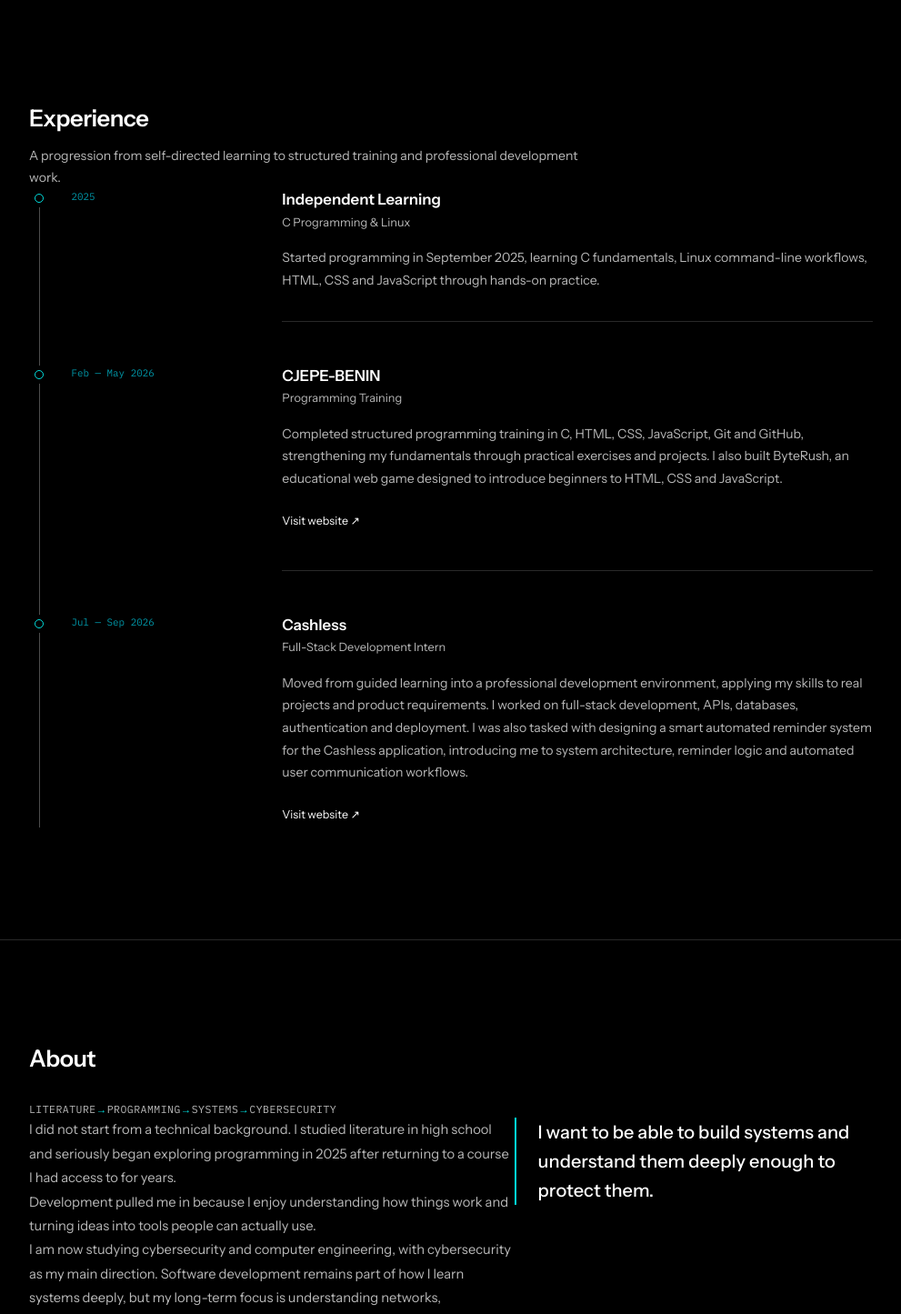
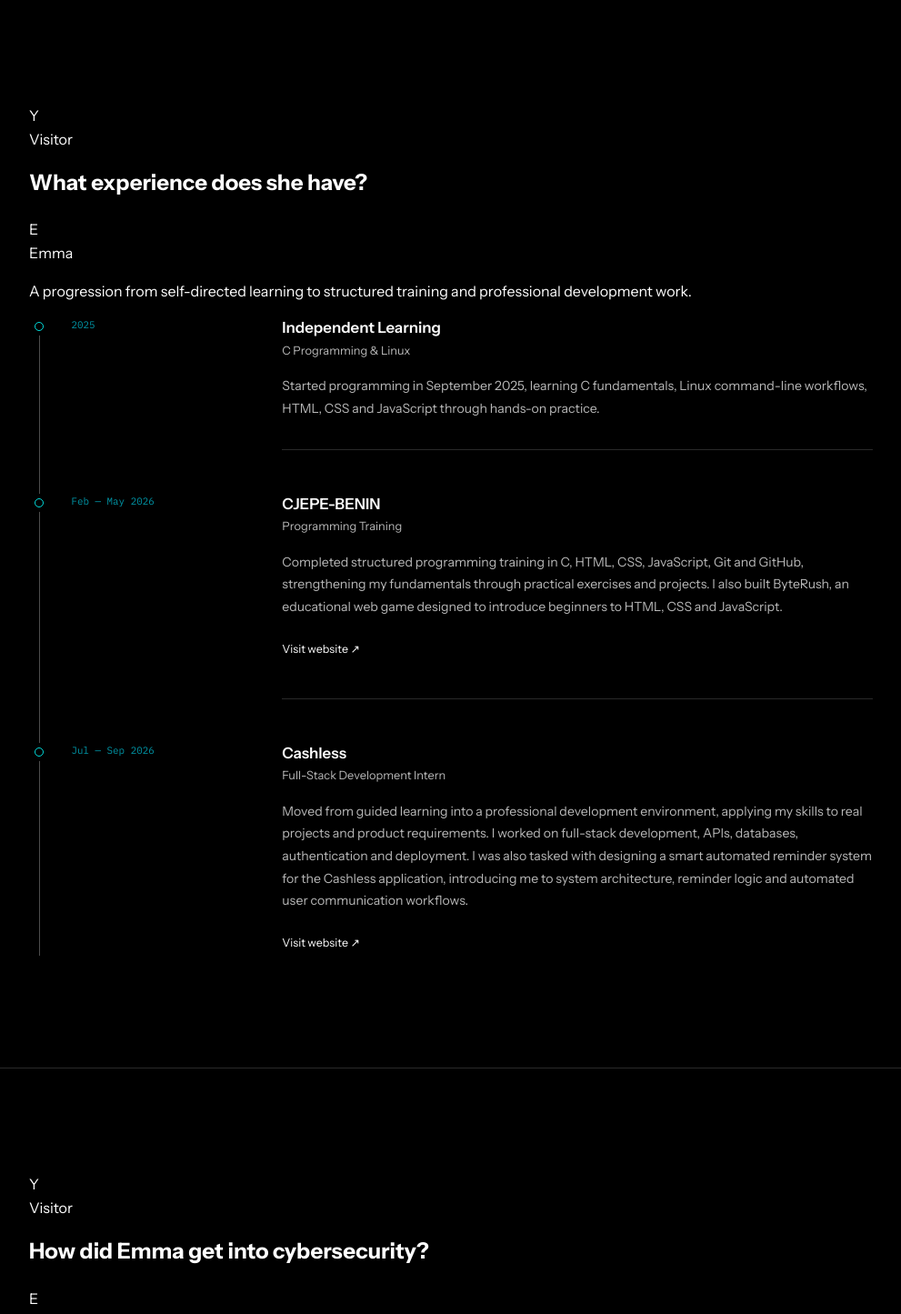
Before and after one commit to emma-dasilva-dev/emma-dasilva-portfolio, a Next.js app: page /en in a window 1280 px wide. Shown: the part 1337-2782 px from the top of the page at 91% size, without its empty margins (272-1263 px from the left). Built offline with nearby package versions, Linux system fonts and the light colour scheme.

Commit message:
design: unify portfolio sections as conversation thread

```diff
--- a/src/components/sections/PortfolioSections.tsx
+++ b/src/components/sections/PortfolioSections.tsx
@@ -5,198 +5,69 @@ import type { Locale } from "@/types/locale";
 
 import styles from "./PortfolioSections.module.css";
 
-interface PortfolioSectionProps {
-  locale: Locale;
-}
+interface PortfolioSectionProps { locale: Locale; }
 
 function ContactIcon({ label }: { label: string }) {
-  const commonProps = {
-    width: 18,
-    height: 18,
-    viewBox: "0 0 24 24",
-    fill: "currentColor",
-    "aria-hidden": true,
-  } as const;
-
-  if (label === "GitHub") {
-    return <svg {...commonProps}><path d="M12 .7a12 12 0 0 0-3.79 23.39c.6.11.82-.26.82-.58v-2.1c-3.34.73-4.04-1.42-4.04-1.42-.55-1.39-1.34-1.76-1.34-1.76-1.09-.75.08-.73.08-.73 1.2.08 1.84 1.24 1.84 1.24 1.07 1.83 2.81 1.3 3.5.99.11-.78.42-1.3.76-1.6-2.67-.3-5.47-1.33-5.47-5.93 0-1.31.47-2.38 1.23-3.22-.12-.3-.53-1.52.12-3.18 0 0 1-.32 3.3 1.23A11.5 11.5 0 0 1 12 6.82c1.02 0 2.05.14 3.01.4 2.29-1.55 3.29-1.23 3.29-1.23.65 1.66.24 2.88.12 3.18.77.84 1.23 1.91 1.23 3.22 0 4.61-2.81 5.62-5.48 5.92.43.37.81 1.1.81 2.22v2.98c0 .32.22.7.82.58A12 12 0 0 0 12 .7Z" /></svg>;
-  }
-
-  if (label === "LinkedIn") {
-    return <svg {...commonProps}><path d="M20.45 20.45h-3.56v-5.57c0-1.33-.03-3.04-1.85-3.04-1.85 0-2.14 1.45-2.14 2.94v5.67H9.34V8.98h3.42v1.57h.05c.47-.9 1.64-1.85 3.37-1.85 3.6 0 4.27 2.37 4.27 5.46v6.29ZM5.32 7.41a2.07 2.07 0 1 1 0-4.13 2.07 2.07 0 0 1 0 4.13ZM7.1 20.45H3.54V8.98H7.1v11.47Z" /></svg>;
-  }
-
-  if (label === "Instagram") {
-    return <svg {...commonProps}><path d="M7.8 2h8.4A5.8 5.8 0 0 1 22 7.8v8.4a5.8 5.8 0 0 1-5.8 5.8H7.8A5.8 5.8 0 0 1 2 16.2V7.8A5.8 5.8 0 0 1 7.8 2Zm-.2 2A3.6 3.6 0 0 0 4 7.6v8.8A3.6 3.6 0 0 0 7.6 20h8.8a3.6 3.6 0 0 0 3.6-3.6V7.6A3.6 3.6 0 0 0 16.4 4H7.6Zm9.65 1.5a1.25 1.25 0 1 1 0 2.5 1.25 1.25 0 0 1 0-2.5ZM12 7a5 5 0 1 1 0 10 5 5 0 0 1 0-10Zm0 2a3 3 0 1 0 0 6 3 3 0 0 0 0-6Z" /></svg>;
-  }
-
+  const commonProps = { width:18,height:18,viewBox:"0 0 24 24",fill:"currentColor","aria-hidden":true } as const;
+  if (label === "GitHub") return <svg {...commonProps}><path d="M12 .7a12 12 0 0 0-3.79 23.39c.6.11.82-.26.82-.58v-2.1c-3.34.73-4.04-1.42-4.04-1.42-.55-1.39-1.34-1.76-1.34-1.76-1.09-.75.08-.73.08-.73 1.2.08 1.84 1.24 1.84 1.24 1.07 1.83 2.81 1.3 3.5.99.11-.78.42-1.3.76-1.6-2.67-.3-5.47-1.33-5.47-5.93 0-1.31.47-2.38 1.23-3.22-.12-.3-.53-1.52.12-3.18 0 0 1-.32 3.3 1.23A11.5 11.5 0 0 1 12 6.82c1.02 0 2.05.14 3.01.4 2.29-1.55 3.29-1.23 3.29-1.23.65 1.66.24 2.88.12 3.18.77.84 1.23 1.91 1.23 3.22 0 4.61-2.81 5.62-5.48 5.92.43.37.81 1.1.81 2.22v2.98c0 .32.22.7.82.58A12 12 0 0 0 12 .7Z" /></svg>;
+  if (label === "LinkedIn") return <svg {...commonProps}><path d="M20.45 20.45h-3.56v-5.57c0-1.33-.03-3.04-1.85-3.04-1.85 0-2.14 1.45-2.14 2.94v5.67H9.34V8.98h3.42v1.57h.05c.47-.9 1.64-1.85 3.37-1.85 3.6 0 4.27 2.37 4.27 5.46v6.29ZM5.32 7.41a2.07 2.07 0 1 1 0-4.13 2.07 2.07 0 0 1 0 4.13ZM7.1 20.45H3.54V8.98H7.1v11.47Z" /></svg>;
+  if (label === "Instagram") return <svg {...commonProps}><path d="M7.8 2h8.4A5.8 5.8 0 0 1 22 7.8v8.4a5.8 5.8 0 0 1-5.8 5.8H7.8A5.8 5.8 0 0 1 2 16.2V7.8A5.8 5.8 0 0 1 7.8 2Zm-.2 2A3.6 3.6 0 0 0 4 7.6v8.8A3.6 3.6 0 0 0 7.6 20h8.8a3.6 3.6 0 0 0 3.6-3.6V7.6A3.6 3.6 0 0 0 16.4 4H7.6Zm9.65 1.5a1.25 1.25 0 1 1 0 2.5 1.25 1.25 0 0 1 0-2.5ZM12 7a5 5 0 1 1 0 10 5 5 0 0 1 0-10Zm0 2a3 3 0 1 0 0 6 3 3 0 0 0 0-6Z" /></svg>;
   return <svg {...commonProps} fill="none" stroke="currentColor" strokeWidth="1.8" strokeLinecap="round" strokeLinejoin="round"><rect x="3" y="5" width="18" height="14" rx="1" /><path d="m4 7 8 6 8-6" /></svg>;
 }
 
-const logoUrls: Record<string, string> = {
-  JavaScript: "https://cdn.simpleicons.org/javascript",
-  TypeScript: "https://cdn.simpleicons.org/typescript",
-  C: "https://cdn.simpleicons.org/c",
-  HTML: "https://cdn.simpleicons.org/html5",
-  CSS: "https://cdn.simpleicons.org/css",
-  React: "https://cdn.simpleicons.org/react",
-  "Next.js": "https://cdn.simpleicons.org/nextdotjs/FFFFFF",
-  Vite: "https://cdn.simpleicons.org/vite",
-  "React Router": "https://cdn.simpleicons.org/reactrouter",
-  "CSS Modules": "https://cdn.simpleicons.org/cssmodules/FFFFFF",
-  "Tailwind CSS": "https://cdn.simpleicons.org/tailwindcss",
-  "Node.js": "https://cdn.simpleicons.org/nodedotjs",
-  "Express.js": "https://cdn.simpleicons.org/express/FFFFFF",
-  "REST APIs": "https://cdn.simpleicons.org/swagger",
-  MySQL: "https://cdn.simpleicons.org/mysql",
-  Linux: "https://cdn.simpleicons.org/linux",
-  Bash: "https://cdn.simpleicons.org/gnubash/FFFFFF",
-  SSH: "https://cdn.jsdelivr.net/gh/devicons/devicon@latest/icons/ssh/ssh-original.svg",
-  JWT: "https://cdn.simpleicons.org/jsonwebtokens/FFFFFF",
-  bcrypt: "https://cdn.simpleicons.org/letsencrypt",
-  Git: "https://cdn.simpleicons.org/git",
-  GitHub: "https://cdn.simpleicons.org/github/FFFFFF",
-  "VS Code": "https://cdn.jsdelivr.net/gh/devicons/devicon@latest/icons/vscode/vscode-original.svg",
-  Postman: "https://cdn.simpleicons.org/postman",
-  npm: "https://cdn.simpleicons.org/npm",
-  Vercel: "https://cdn.simpleicons.org/vercel/FFFFFF",
-  Railway: "https://cdn.simpleicons.org/railway/FFFFFF",
-  GCC: "https://cdn.simpleicons.org/gnu/FFFFFF",
-  Nano: "https://cdn.simpleicons.org/gnubash/FFFFFF",
+const logoUrls: Record<string,string> = {
+  JavaScript:"https://cdn.simpleicons.org/javascript",TypeScript:"https://cdn.simpleicons.org/typescript",C:"https://cdn.simpleicons.org/c",HTML:"https://cdn.simpleicons.org/html5",CSS:"https://cdn.simpleicons.org/css",React:"https://cdn.simpleicons.org/react","Next.js":"https://cdn.simpleicons.org/nextdotjs/FFFFFF",Vite:"https://cdn.simpleicons.org/vite","React Router":"https://cdn.simpleicons.org/reactrouter","CSS Modules":"https://cdn.simpleicons.org/cssmodules/FFFFFF","Tailwind CSS":"https://cdn.simpleicons.org/tailwindcss","Node.js":"https://cdn.simpleicons.org/nodedotjs","Express.js":"https://cdn.simpleicons.org/express/FFFFFF","REST APIs":"https://cdn.simpleicons.org/swagger",MySQL:"https://cdn.simpleicons.org/mysql",Linux:"https://cdn.simpleicons.org/linux",Bash:"https://cdn.simpleicons.org/gnubash/FFFFFF",SSH:"https://cdn.jsdelivr.net/gh/devicons/devicon@latest/icons/ssh/ssh-original.svg",JWT:"https://cdn.simpleicons.org/jsonwebtokens/FFFFFF",bcrypt:"https://cdn.simpleicons.org/letsencrypt",Git:"https://cdn.simpleicons.org/git",GitHub:"https://cdn.simpleicons.org/github/FFFFFF","VS Code":"https://cdn.jsdelivr.net/gh/devicons/devicon@latest/icons/vscode/vscode-original.svg",Postman:"https://cdn.simpleicons.org/postman",npm:"https://cdn.simpleicons.org/npm",Vercel:"https://cdn.simpleicons.org/vercel/FFFFFF",Railway:"https://cdn.simpleicons.org/railway/FFFFFF",GCC:"https://cdn.simpleicons.org/gnu/FFFFFF",Nano:"https://cdn.simpleicons.org/gnubash/FFFFFF"
 };
+
+function Prompt({ children, locale }: { children: React.ReactNode; locale: Locale }) {
+  return <div className={styles.promptRow}><span className={styles.avatar}>Y</span><div><p className={styles.author}>{locale === "en" ? "Visitor" : "Visiteur"}</p><h2>{children}</h2></div></div>;
+}
+
+function Answer({ children }: { children: React.ReactNode }) {
+  return <div className={styles.answerRow}><span className={`${styles.avatar} ${styles.emmaAvatar}`}>E</span><div className={styles.answerBody}><p className={styles.author}>Emma</p>{children}</div></div>;
+}
 
 export function Experience({ locale }: PortfolioSectionProps) {
   const content = portfolioContent[locale].experience;
-
-  return (
-    <Section id="experience" className={styles.section}>
-      <PageContainer>
-        <div className={styles.sectionHeader}>
-          <h2>{content.heading}</h2>
-          <p>{content.intro}</p>
-        </div>
-
-        <div className={styles.timeline}>
-          {content.items.map((item) => (
-            <article key={`${item.period}-${item.title}`} className={styles.timelineItem}>
-              <div className={styles.timelineMarker} aria-hidden="true" />
-              <p className={styles.period}>{item.period}</p>
-              <div className={styles.timelineBody}>
-                <h3>{item.title}</h3>
-                <p className={styles.role}>{item.role}</p>
-                <p className={styles.description}>{item.description}</p>
-                {item.link ? (
-                  <a href={item.link.href} target="_blank" rel="noreferrer">
-                    {item.link.label} ↗
-                  </a>
-                ) : null}
-              </div>
-            </article>
-          ))}
-        </div>
-      </PageContainer>
-    </Section>
-  );
+  return <Section id="experience" className={styles.section}><PageContainer><div className={styles.thread}>
+    <Prompt locale={locale}>{locale === "en" ? "What experience does she have?" : "Quelle expérience a-t-elle ?"}</Prompt>
+    <Answer>
+      <p className={styles.intro}>{content.intro}</p>
+      <div className={styles.timeline}>{content.items.map((item)=><article key={`${item.period}-${item.title}`} className={styles.timelineItem}><div className={styles.timelineMarker}/><p className={styles.period}>{item.period}</p><div className={styles.timelineBody}><h3>{item.title}</h3><p className={styles.role}>{item.role}</p><p className={styles.description}>{item.description}</p>{item.link?<a href={item.link.href} target="_blank" rel="noreferrer">{item.link.label} ↗</a>:null}</div></article>)}</div>
+    </Answer>
+  </div></PageContainer></Section>;
 }
 
 export function About({ locale }: PortfolioSectionProps) {
   const content = portfolioContent[locale].about;
-  const journey = locale === "en"
-    ? ["Literature", "Programming", "Systems", "Cybersecurity"]
-    : ["Littérature", "Programmation", "Systèmes", "Cybersécurité"];
-
-  return (
-    <Section id="about" className={styles.section}>
-      <PageContainer>
-        <div className={styles.aboutHeader}>
-          <h2>{content.heading}</h2>
-        </div>
-
-        <div className={styles.journeyLine} aria-label={locale === "en" ? "Journey" : "Parcours"}>
-          {journey.map((step, index) => (
-            <span key={step}>
-              {step}
-              {index < journey.length - 1 ? <span aria-hidden="true">→</span> : null}
-            </span>
-          ))}
-        </div>
-
-        <div className={styles.aboutVisual}>
-          <div className={styles.aboutCopy}>
-            {content.paragraphs.map((paragraph) => (
-              <p key={paragraph}>{paragraph}</p>
-            ))}
-          </div>
-          <blockquote>{content.quote}</blockquote>
-        </div>
-      </PageContainer>
-    </Section>
-  );
+  const journey = locale === "en" ? ["Literature","Programming","Systems","Cybersecurity"] : ["Littérature","Programmation","Systèmes","Cybersécurité"];
+  return <Section id="about" className={styles.section}><PageContainer><div className={styles.thread}>
+    <Prompt locale={locale}>{locale === "en" ? "How did Emma get into cybersecurity?" : "Comment Emma est-elle arrivée à la cybersécurité ?"}</Prompt>
+    <Answer>
+      <div className={styles.journeyLine}>{journey.map((step,index)=><span key={step}>{step}{index<journey.length-1?<span>→</span>:null}</span>)}</div>
+      <div className={styles.aboutVisual}><div className={styles.aboutCopy}>{content.paragraphs.map((paragraph)=><p key={paragraph}>{paragraph}</p>)}</div><blockquote>{content.quote}</blockquote></div>
+    </Answer>
+  </div></PageContainer></Section>;
 }
 
 export function Stack({ locale }: PortfolioSectionProps) {
   const content = portfolioContent[locale].stack;
-
-  return (
-    <Section id="stack" className={styles.section}>
-      <PageContainer>
-        <div className={styles.sectionHeader}>
-          <h2>{content.heading}</h2>
-          <p>{content.intro}</p>
-        </div>
-
-        <div className={styles.stackGroups}>
-          {content.groups.map((group) => (
-            <section key={group.label} className={styles.stackGroup}>
-              <h3>{group.label}</h3>
-              <div className={styles.logoGrid}>
-                {group.items.map((item) => (
-                  <div key={item} className={styles.logoItem}>
-                    <span
-                      className={styles.logoImage}
-                      aria-hidden="true"
-                      style={{ backgroundImage: `url(${logoUrls[item]})` }}
-                    />
-                    <span>{item}</span>
-                  </div>
-                ))}
-              </div>
-            </section>
-          ))}
-        </div>
-      </PageContainer>
-    </Section>
-  );
+  return <Section id="stack" className={styles.section}><PageContainer><div className={styles.thread}>
+    <Prompt locale={locale}>{locale === "en" ? "What technologies does she work with?" : "Avec quelles technologies travaille-t-elle ?"}</Prompt>
+    <Answer>
+      <p className={styles.intro}>{content.intro}</p>
+      <div className={styles.stackGroups}>{content.groups.map((group)=><section key={group.label} className={styles.stackGroup}><h3>{group.label}</h3><div className={styles.logoGrid}>{group.items.map((item)=><div key={item} className={styles.logoItem}><span className={styles.logoImage} aria-hidden="true" style={{backgroundImage:`url(${logoUrls[item]})`}}/><span>{item}</span></div>)}</div></section>)}</div>
+    </Answer>
+  </div></PageContainer></Section>;
 }
 
 export function Contact({ locale }: PortfolioSectionProps) {
   const content = portfolioContent[locale].contact;
-
-  return (
-    <Section id="contact" className={`${styles.section} ${styles.contactSection}`}>
-      <PageContainer>
-        <div className={styles.contactGrid}>
-          <div>
-            <h2>{content.heading}</h2>
-            <p>{content.copy}</p>
-          </div>
-
-          <div className={styles.contactLinks}>
-            {content.links.map((link) => (
-              <a key={link.label} href={link.href} target={link.href.startsWith("mailto:") ? undefined : "_blank"} rel={link.href.startsWith("mailto:") ? undefined : "noreferrer"}>
-                <span className={styles.contactLinkLabel}><ContactIcon label={link.label} /><span>{link.label}</span></span>
-                <span aria-hidden="true">↗</span>
-              </a>
-            ))}
-          </div>
-        </div>
-
-        <footer className={styles.footer}>
-          <span>Emma Da Silva</span>
-          <span>Cybersecurity × Computer Engineering</span>
-          <span>{content.location}</span>
-        </footer>
-      </PageContainer>
-    </Section>
-  );
+  return <Section id="contact" className={styles.section}><PageContainer><div className={styles.thread}>
+    <Prompt locale={locale}>{locale === "en" ? "How can I contact Emma?" : "Comment contacter Emma ?"}</Prompt>
+    <Answer>
+      <div className={styles.contactCard}><div><h2>{content.heading}</h2><p>{content.copy}</p></div><div className={styles.contactLinks}>{content.links.map((link)=><a key={link.label} href={link.href} target={link.href.startsWith("mailto:")?undefined:"_blank"} rel={link.href.startsWith("mailto:")?undefined:"noreferrer"}><span className={styles.contactLinkLabel}><ContactIcon label={link.label}/><span>{link.label}</span></span><span>↗</span></a>)}</div></div>
+      <footer className={styles.footer}><span>Emma Da Silva</span><span>Cybersecurity × Computer Engineering</span><span>{content.location}</span></footer>
+    </Answer>
+  </div></PageContainer></Section>;
 }
```
